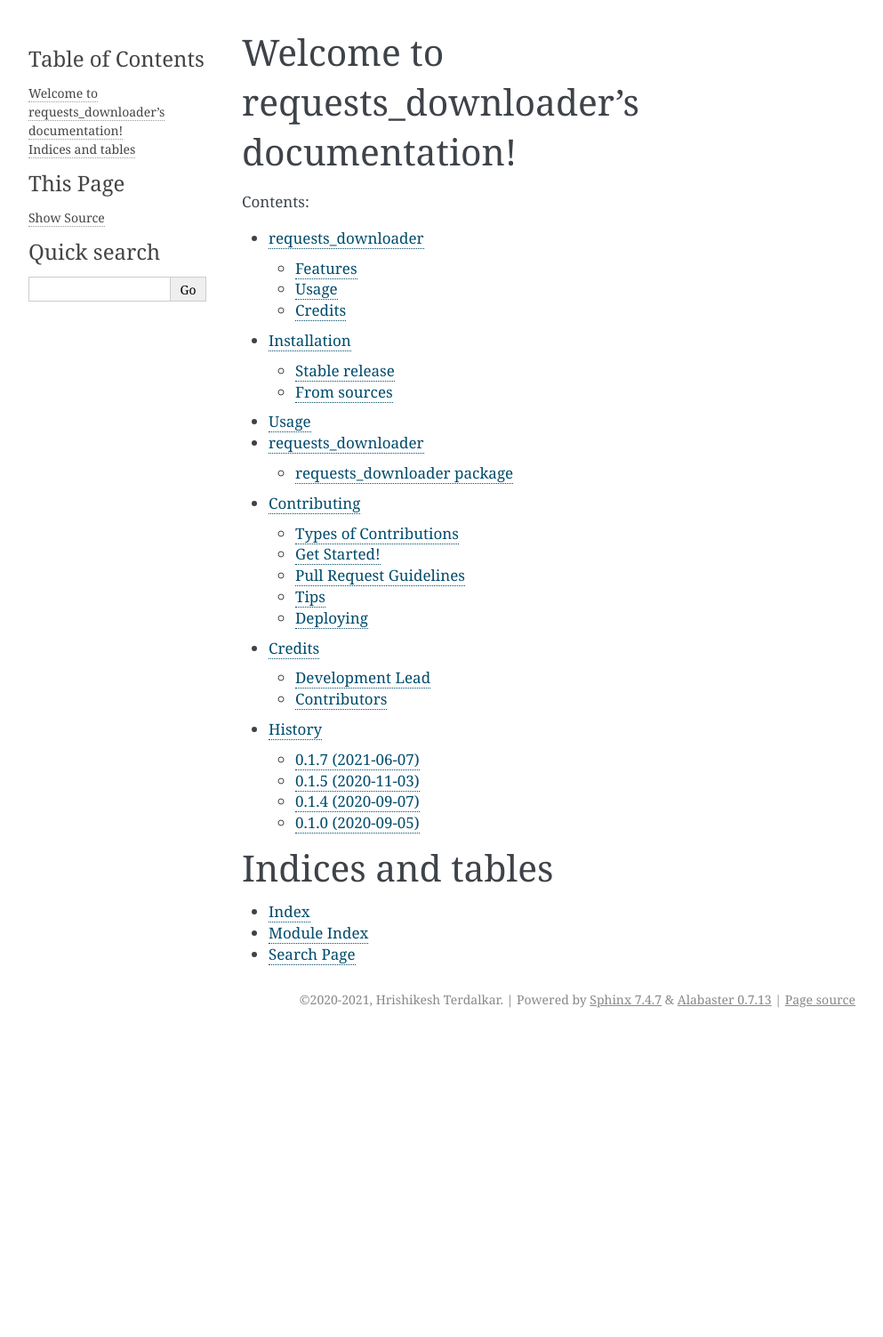
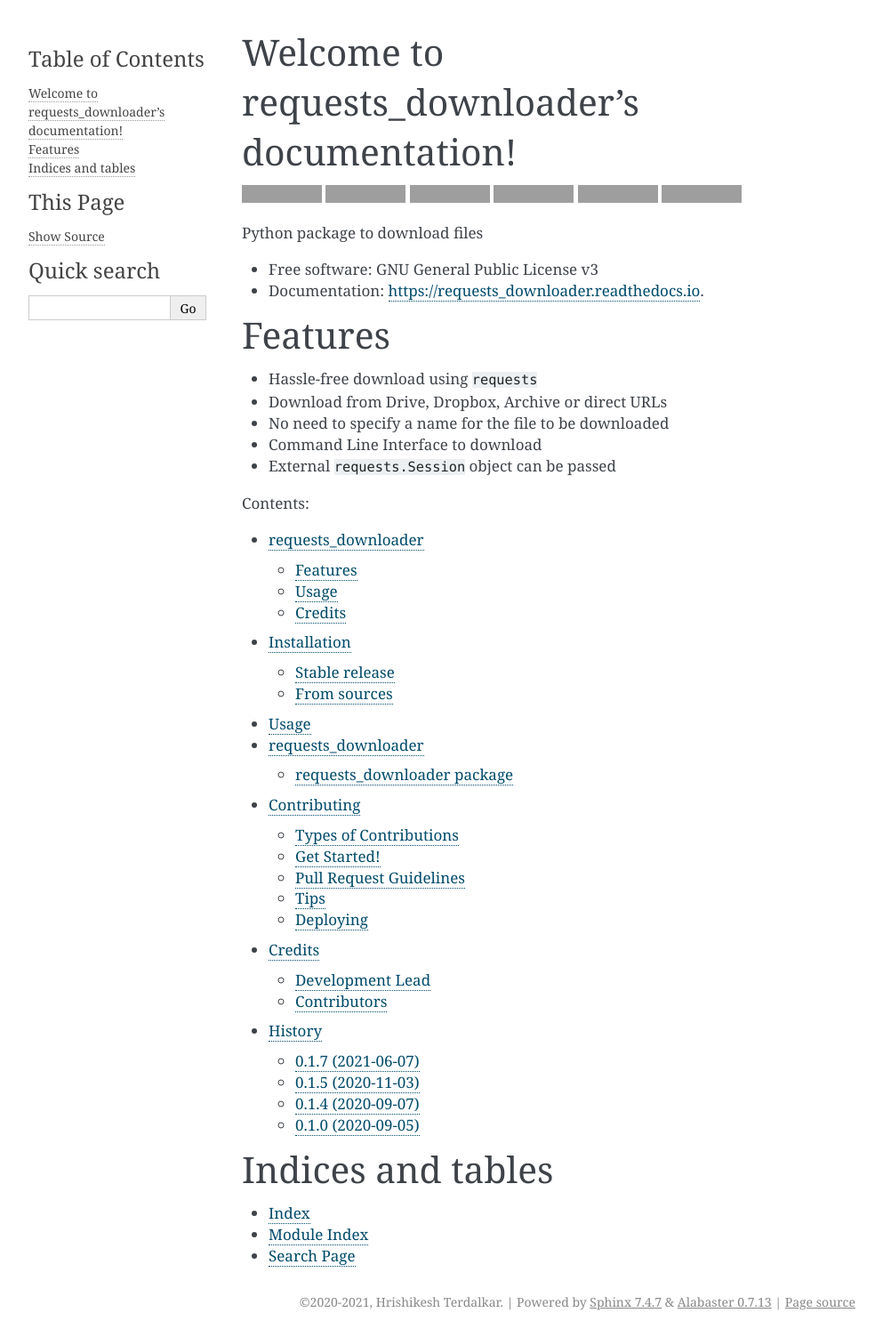
Before and after one commit to hrishikeshrt/requests_downloader, a Sphinx documentation site: the page built from docs/index.rst, in a window 1280 px wide. Shown: the whole page at 89% size, without its empty margins (148-1141 px from the left). Built offline with Sphinx 7.4.7, drawn with Linux system fonts in a browser that asks for light colours; before the commit the page ends 1163 px from its top, so only the background shows below that; grey boxes are pictures that could not be loaded.

Commit message:
docs: add shields

```diff
--- a/docs/index.rst
+++ b/docs/index.rst
@@ -1,5 +1,46 @@
 Welcome to requests_downloader's documentation!
 ===============================================
+
+.. image:: https://img.shields.io/pypi/v/requests_downloader?color=success
+        :target: https://pypi.python.org/pypi/requests_downloader
+
+.. image:: https://readthedocs.org/projects/requests_downloader/badge/?version=latest
+        :target: https://requests_downloader.readthedocs.io/en/latest/?version=latest
+        :alt: Documentation Status
+
+.. image:: https://img.shields.io/pypi/pyversions/requests_downloader
+        :target: https://pypi.python.org/pypi/requests_downloader
+        :alt: Python Version Support
+
+.. image:: https://img.shields.io/github/issues/hrishikeshrt/requests_downloader
+        :target: https://github.com/hrishikeshrt/requests_downloader/issues
+        :alt: GitHub Issues
+
+.. image:: https://img.shields.io/github/followers/hrishikeshrt?style=social
+        :target: https://github.com/hrishikeshrt
+        :alt: GitHub Followers
+
+.. image:: https://img.shields.io/twitter/follow/hrishikeshrt?style=social
+        :target: https://twitter.com/hrishikeshrt
+        :alt: Twitter Followers
+
+
+Python package to download files
+
+
+* Free software: GNU General Public License v3
+* Documentation: https://requests_downloader.readthedocs.io.
+
+
+Features
+========
+
+* Hassle-free download using ``requests``
+* Download from Drive, Dropbox, Archive or direct URLs
+* No need to specify a name for the file to be downloaded
+* Command Line Interface to download
+* External ``requests.Session`` object can be passed
+
 
 .. toctree::
    :maxdepth: 2
```
Also changed, not shown: README.rst (+56 -13 lines).
